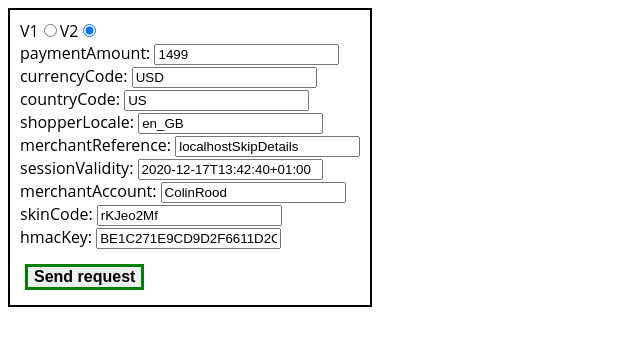
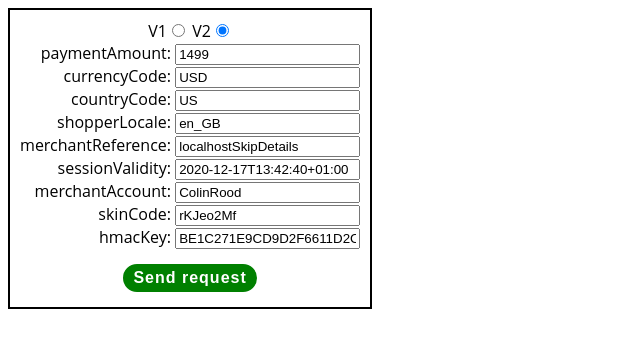
Before and after one commit to crrood/adyen_python_sandbox, a plain HTML site: page directory.html in a window 1280 px wide. Shown: the whole page, without its empty margins (0-640 px from the left). Drawn offline with Linux system fonts and the light colour scheme.

Commit message:
styling improvements

```diff
--- a/directory.html
+++ b/directory.html
@@ -32,6 +32,8 @@ function renderPage() {
 	renderReactForm(formData, "reactHolder", function() {
 
 		// add radio buttons after form has rendered
+		var container = document.createElement("div");
+		container.style = "text-align: center;"
 		var radio1 = document.createElement("input");
 		radio1.type = "radio";
 		radio1.name = "version";
@@ -44,14 +46,15 @@ function renderPage() {
 		var label1 = document.createElement("label");
 		label1.innerHTML = "V1"
 		var label2 = document.createElement("label");
-		label2.innerHTML = "V2"
+		label2.innerHTML = " V2"
 
 		// attach to DOM
 		var reactForm = document.getElementById("reactForm");
-		reactForm.insertBefore(radio2, reactForm.firstChild);
-		reactForm.insertBefore(label2, reactForm.firstChild);
-		reactForm.insertBefore(radio1, reactForm.firstChild);
-		reactForm.insertBefore(label1, reactForm.firstChild);
+		container.appendChild(label1);
+		container.appendChild(radio1);
+		container.appendChild(label2);
+		container.appendChild(radio2);
+		reactForm.insertBefore(container, reactForm.firstChild);
 	});
 }
 
--- a/scripts/reactScript.js
+++ b/scripts/reactScript.js
@@ -36,7 +36,7 @@ function ReactForm(props) {
 			{props.hiddenFields.map((fieldObj) =>
 				<HiddenInput key={fieldObj[0]} fieldName={fieldObj[0]} fieldValue={fieldObj[1]}/>
 			)}
-			<input type="submit" className="submitBtn" value={props.submitText}/>
+			<input type="submit" className="submitBtn center" value={props.submitText}/>
 		</form>
 	)
 };
--- a/styles/style.css
+++ b/styles/style.css
@@ -1,6 +1,10 @@
 #output {
 	width: 100%;
 	overflow-wrap: break-word;
+}
+
+.inputHolder {
+	text-align: right;
 }
 
 .index-header {
@@ -38,11 +42,17 @@
 }
 
 .submitBtn {
-	border: 3px solid green;
-	margin: 5px;
+	margin-bottom: 5px;
 	margin-top: 15px;
+
+	border: 4px solid green;
+	border-radius: 15px;
+	background-color: green;
+	color: white;
+
 	font-size: 16px;
 	font-weight: bold;
+	letter-spacing: 1px;
 }
 
 .cardType {
@@ -56,6 +66,12 @@
 
 .block {
 	display: block;
+}
+
+.center {
+	display: block;
+	margin-right: auto;
+	margin-left: auto;
 }
 
 body {
```
Also changed, not shown: index.html (+5 -1 lines).
